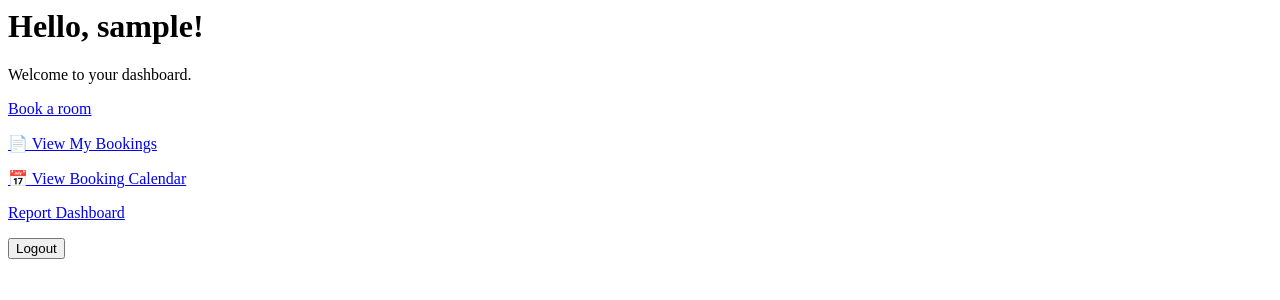
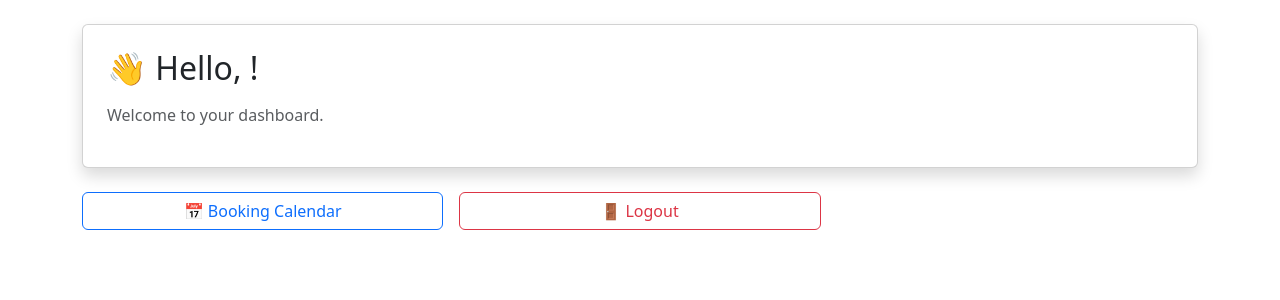
Before and after one commit to AmangeldiDanial/smartroom-scheduler, a Django app: page /dashboard/ in a window 1280 px wide. Shown: the top 300 px of the page. Run offline with Django 5.2, Linux system fonts and the light colour scheme; the visitor is signed in with stand-in values (Sample User, id 1).

Commit message:
Added a few restrictions on booking logic and polished some templates iwth Bootstrap

```diff
--- a/scheduler/admin.py
+++ b/scheduler/admin.py
@@ -11,7 +11,7 @@
 
 @admin.register(Room)
 class RoomAdmin(admin.ModelAdmin):
-    list_display = ('room_id', 'name', 'capacity', 'location', 'type')
+    list_display = ('room_id', 'name', 'capacity', 'location', 'type', 'features')
     search_fields = ('name', 'location')
     list_filter = ('type',)
 
--- a/scheduler/models.py
+++ b/scheduler/models.py
@@ -11,6 +11,8 @@
     password = models.CharField(max_length=100)
     email = models.EmailField(max_length=100, unique=True)
     role = models.CharField(max_length=20)
+    first_name = models.CharField(max_length=255, blank=True, null=True)
+    last_name = models.CharField(max_length=255, blank=True, null=True)
 
     class Meta:
         managed = False
@@ -58,7 +60,7 @@
     event_id = models.AutoField(primary_key=True)
     title = models.CharField(max_length=100)
     description = models.TextField(blank=True, null=True)
-    organizer = models.ForeignKey(User, on_delete=models.DO_NOTHING)
+    organizer = models.ForeignKey(User, on_delete=models.DO_NOTHING, db_column='organizer')
     start_date = models.DateField(blank=True, null=True)
     end_date = models.DateField(blank=True, null=True)
 
--- /dev/null
+++ b/scheduler/templates/base.html
@@ -0,0 +1,13 @@
+<!DOCTYPE html>
+<html lang="en">
+<head>
+  <meta charset="UTF-8">
+  <title>{% block title %}SmartRoom{% endblock %}</title>
+  <link href="https://cdn.jsdelivr.net/npm/bootstrap@5.3.2/dist/css/bootstrap.min.css" rel="stylesheet">
+</head>
+<body>
+  <div class="container mt-4">
+    {% block content %}{% endblock %}
+  </div>
+</body>
+</html>
--- a/scheduler/templates/dashboard.html
+++ b/scheduler/templates/dashboard.html
@@ -1,23 +1,74 @@
-<h1>Hello, {{ request.user.username }}!</h1>
-<p>Welcome to your dashboard.</p>
+{% extends 'base.html' %}
 
-{% if request.user.user.role == 'Administrator' %}
-  <p>You are an admin. Go to the <a href="/admin/">admin panel</a>.</p>
-{% elif request.user.user.role == 'Faculty' %}
-  <p>Welcome, faculty member! You can book rooms.</p>
+{% block title %}Dashboard{% endblock %}
+
+{% block content %}
+<div class="card shadow p-4 mb-4">
+  <h2 class="mb-3">👋 Hello, {{ request.user.user.first_name }}!</h2>
+  <p class="text-muted">Welcome to your dashboard.</p>
+
+  {% if request.user.user.role == 'Administrator' %}
+    <div class="alert alert-primary">You are an <strong>Administrator</strong>. Access the <a href="/admin/">Admin Panel</a>.</div>
+  {% elif request.user.user.role == 'Faculty' %}
+    <div class="alert alert-info">Welcome, <strong>Faculty</strong>! You can book and manage events.</div>
+  {% elif request.user.user.role == 'Staff' %}
+    <div class="alert alert-secondary">You are logged in as <strong>Staff</strong>.</div>
+  {% endif %}
+</div>
+
+{% if request.user.user.role == 'Administrator' or request.user.user.role == 'Faculty' %}
+  <!-- Full tools for Admin/Faculty -->
+  <div class="row g-3">
+    <div class="col-md-6 col-lg-4">
+      <a href="{% url 'book-room' %}" class="btn btn-success w-100">➕ Book a Room</a>
+    </div>
+    <div class="col-md-6 col-lg-4">
+      <a href="{% url 'my-bookings' %}" class="btn btn-outline-dark w-100">📄 My Bookings</a>
+    </div>
+    <div class="col-md-6 col-lg-4">
+      <a href="{% url 'calendar' %}" class="btn btn-outline-primary w-100">📅 Booking Calendar</a>
+    </div>
+    <div class="col-md-6 col-lg-4">
+      <a href="{% url 'reports-dashboard' %}" class="btn btn-outline-info w-100">📊 Report Dashboard</a>
+    </div>
+    <div class="col-md-6 col-lg-4">
+      <form method="post" action="{% url 'logout' %}">
+        {% csrf_token %}
+        <button type="submit" class="btn btn-outline-danger w-100">🚪 Logout</button>
+      </form>
+    </div>
+  </div>
+
 {% elif request.user.user.role == 'Staff' %}
-  <p>Staff view coming soon.</p>
+  <!-- Staff access -->
+  <div class="row g-3">
+    <div class="col-md-6 col-lg-4">
+      <a href="{% url 'calendar' %}" class="btn btn-outline-primary w-100">📅 Booking Calendar</a>
+    </div>
+    <div class="col-md-6 col-lg-4">
+      <a href="{% url 'reports-dashboard' %}" class="btn btn-outline-info w-100">📊 Report Dashboard</a>
+    </div>
+    <div class="col-md-6 col-lg-4">
+      <form method="post" action="{% url 'logout' %}">
+        {% csrf_token %}
+        <button type="submit" class="btn btn-outline-danger w-100">🚪 Logout</button>
+      </form>
+    </div>
+  </div>
+
+{% else %}
+  <!-- Students -->
+  <div class="row g-3">
+    <div class="col-md-6 col-lg-4">
+      <a href="{% url 'calendar' %}" class="btn btn-outline-primary w-100">📅 Booking Calendar</a>
+    </div>
+    <div class="col-md-6 col-lg-4">
+      <form method="post" action="{% url 'logout' %}">
+        {% csrf_token %}
+        <button type="submit" class="btn btn-outline-danger w-100">🚪 Logout</button>
+      </form>
+    </div>
+  </div>
 {% endif %}
 
-<p><a href="{% url 'book-room' %}"> Book a room</a></p>
-
-<p><a href="{% url 'my-bookings' %}">📄 View My Bookings</a></p>
-
-<p><a href="{% url 'calendar' %}">📅 View Booking Calendar</a></p>
-
-<p><a href="{% url 'reports-dashboard' %}">Report Dashboard</a></p>
-
-<form method="post" action="{% url 'logout' %}">
-  {% csrf_token %}
-  <button type="submit">Logout</button>
-</form>
+{% endblock %}
--- a/scheduler/views.py
+++ b/scheduler/views.py
@@ -35,14 +35,22 @@
         new_booking.user = request.user.user
         new_booking.booking_date = selected_date
 
-        conflict = RoomBooking.objects.filter(
+        room_conflict = RoomBooking.objects.filter(
             room=new_booking.room,
             timeslot=new_booking.timeslot,
             booking_date=new_booking.booking_date
         ).exists()
 
-        if conflict:
+        user_conflict = RoomBooking.objects.filter(
+            user=new_booking.user,
+            timeslot=new_booking.timeslot,
+            booking_date=new_booking.booking_date
+        ).exists()
+
+        if room_conflict:
             messages.error(request, "This room is already booked for the selected time.")
+        elif user_conflict:
+            messages.error(request, "❌ You already have a booking at that time.")
         else:
             new_booking.save()
             messages.success(request, "Room successfully booked!")
```
Also changed, not shown: scheduler/management/commands/seed.py (added, +63 -0 lines), scheduler/templates/login.html (+31 -6 lines), scheduler/management/__init__.py (added), scheduler/management/commands/__init__.py (added).
